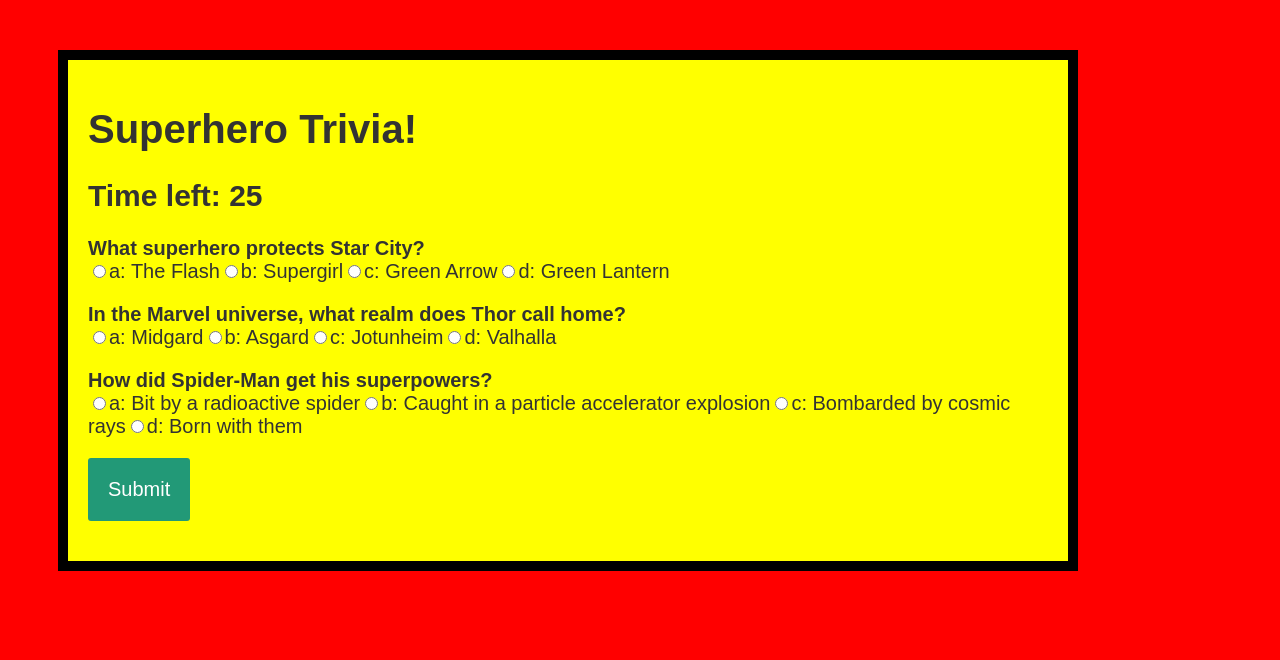
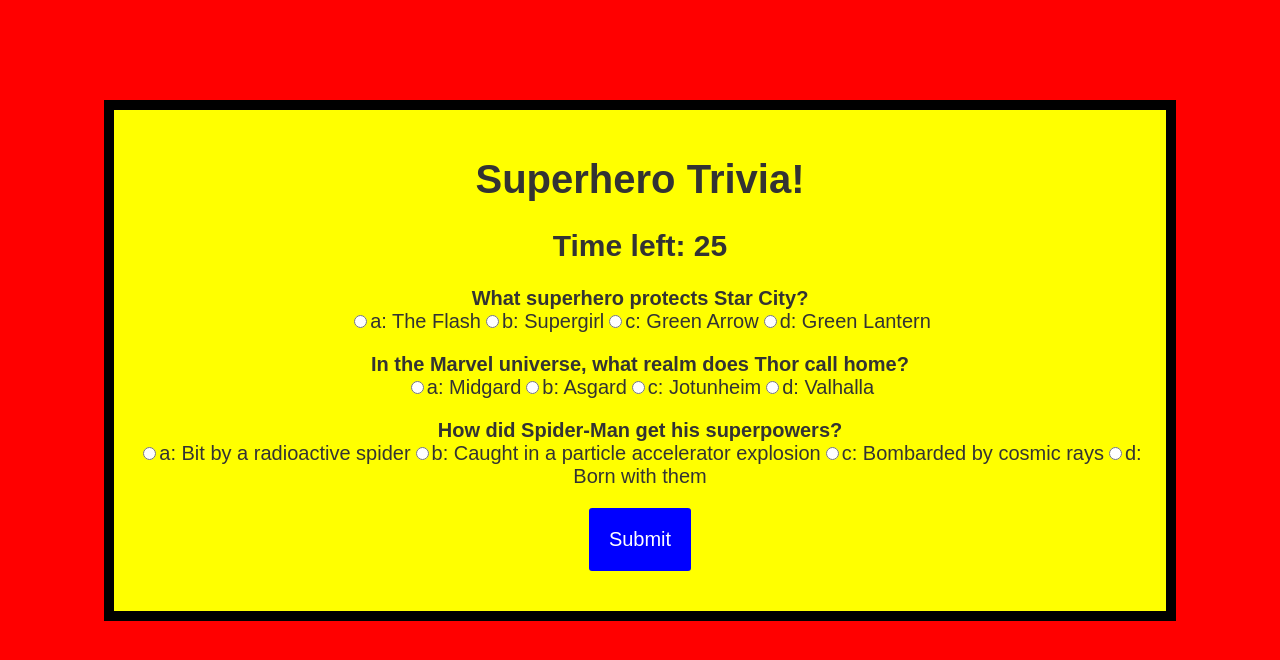
Before and after one commit to rutterer/TriviaGame, a plain HTML site: page index.html in a window 1280 px wide. Drawn offline with nearby package versions, Linux system fonts and the light colour scheme.

Commit message:
finalized styling

```diff
--- a/assets/css/style.css
+++ b/assets/css/style.css
@@ -3,12 +3,14 @@ body{
 	font-family: sans-serif;
     color: #333;
     background-color: red;
+    text-align: center;
 }
 
 .container {
     background-color: yellow;
-    width: 960px;
-    margin: 50px;
+    width: 80%;
+    margin: auto;
+    margin-top: 100px;
     border-style: solid;
     border-color: black;
     border-width: 10px;
@@ -24,7 +26,7 @@ body{
 #submit{
 	font-family: sans-serif;
 	font-size: 20px;
-	background-color: #297;
+	background-color: blue;
 	color: #fff;
 	border: 0px;
 	border-radius: 3px;
@@ -33,5 +35,5 @@ body{
 	margin-bottom: 20px;
 }
 #submit:hover{
-	background-color: #3a8;
+	background-color: rgb(83, 65, 185);
 }
--- a/assets/javascript/app.js
+++ b/assets/javascript/app.js
@@ -78,7 +78,7 @@ function generateQuiz(questions, quizContainer, resultsContainer, submitButton){
             if(userAnswer===questions[i].correctAnswer){
                 numCorrect++;
 
-                answerContainers[i].style.color = 'lightgreen';
+                answerContainers[i].style.color = 'green';
 
             } else {
                 answerContainers[i].style.color = 'red';
--- a/index.html
+++ b/index.html
@@ -16,7 +16,7 @@
 
     <h1>Superhero Trivia!</h1>
 
-    <div id="time-left"></div>
+    <div id="time-left"><h2>Time left: 30</h2></div>
 
     <div id="quiz"></div>
 
```
